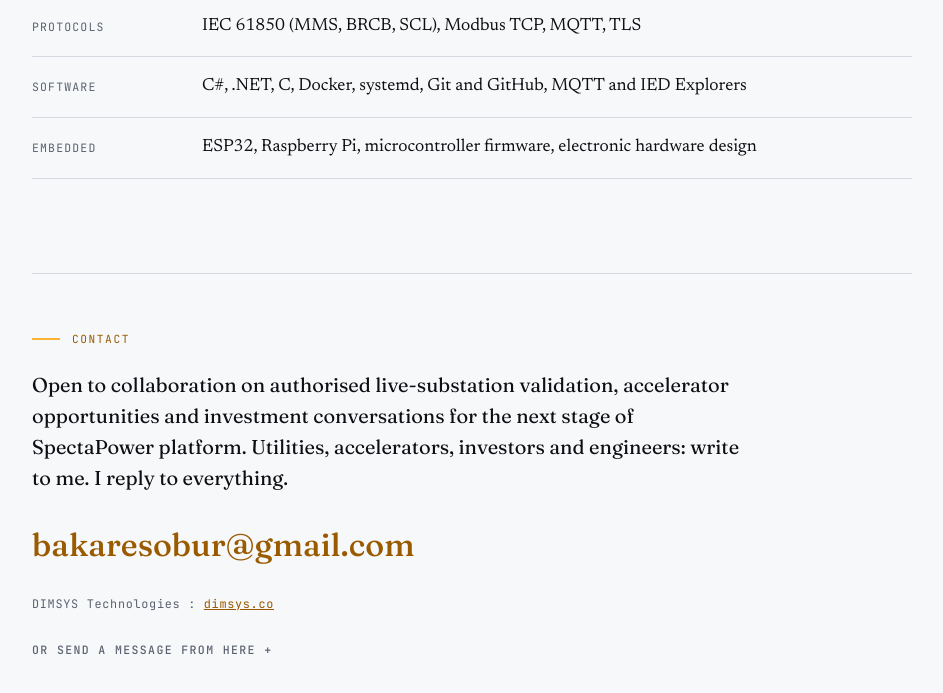
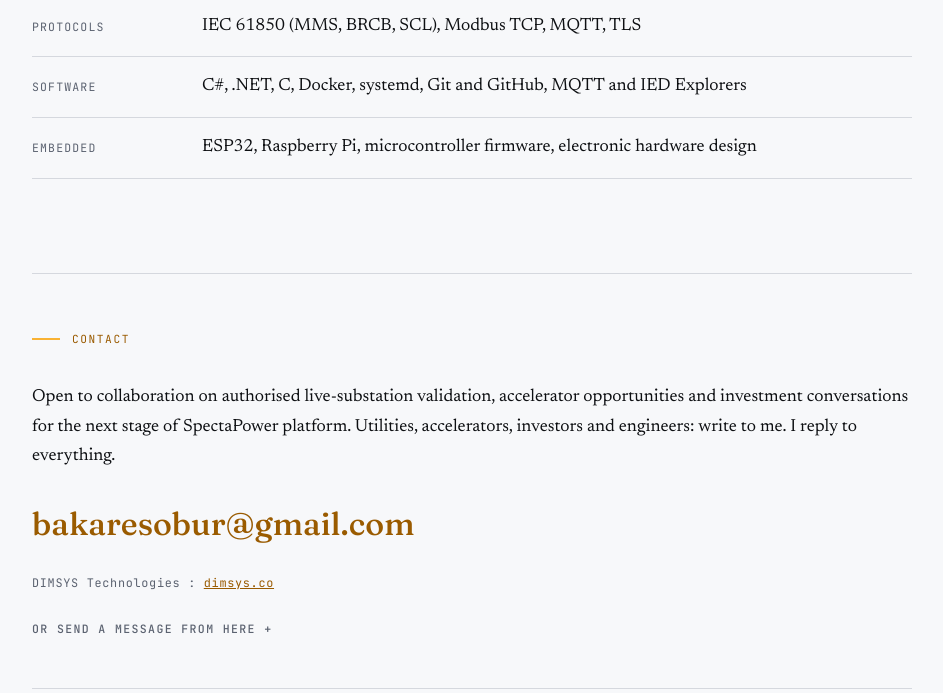
Before and after one commit to soburbakare/soburbakare.github.io, a plain HTML site: page index.html in a window 1280 px wide. Shown: the part 2196-2889 px from the top of the page, without its empty margins (128-1071 px from the left). Drawn offline with Linux system fonts and the light colour scheme.

Commit message:
contact section message font reduced

```diff
--- a/index.html
+++ b/index.html
@@ -277,9 +277,9 @@
 
       <section class="contact" id="contact">
         <p class="eb">Contact</p>
-        <p class="big sm">Open to collaboration on authorised live-substation validation, accelerator opportunities and
+        <p class="big sm"><h3></h3>Open to collaboration on authorised live-substation validation, accelerator opportunities and
           investment conversations for the next stage of SpectaPower platform. Utilities,
-          accelerators, investors and engineers: write to me. I reply to everything.</p>
+          accelerators, investors and engineers: write to me. I reply to everything.</h3></p>
         <p class="big"><a href="mailto:bakaresobur@gmail.com">bakaresobur@gmail.com</a></p>
         <p class="co">DIMSYS Technologies : <a href="https://dimsys.co" target="_blank"
             rel="noopener noreferrer">dimsys.co</a></p>
```
